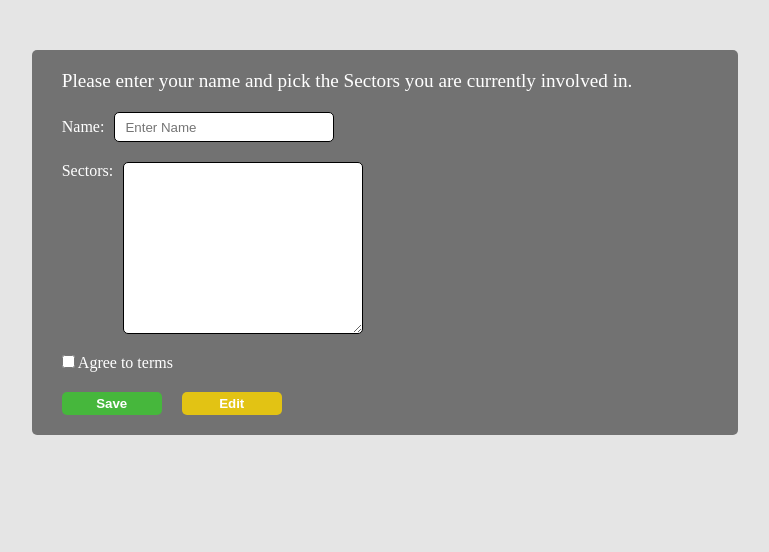
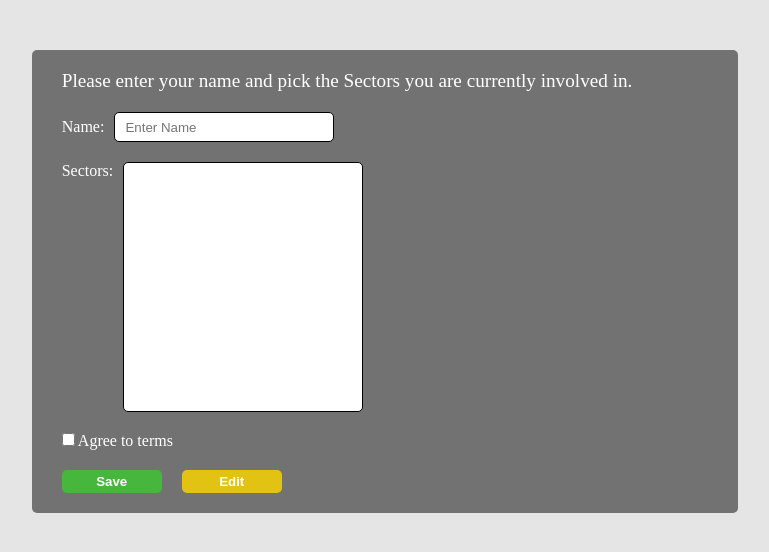
Before and after one commit to faridulccr/Testing-app, a React (Create React App) app: page / in a window 1280 px wide. Shown: the top 552 px of the page, without its empty margins (255-1024 px from the left). Built offline with nearby package versions, Linux system fonts and the light colour scheme; no server answers; the database is empty.

Commit message:
selected item change style

```diff
--- a/src/components/Select.js
+++ b/src/components/Select.js
@@ -15,6 +15,7 @@ const Select = ({ onChangeHandler, value }) => {
                     name="sectors"
                     onChange={onChangeHandler}
                     value={value}
+                    required
                 >
                     <Sectors sectors={sectors} />
                 </select>
--- a/src/components/Selected.js
+++ b/src/components/Selected.js
@@ -1,6 +1,11 @@
 const Selected = ({ selected }) => {
     return (
-        <select size="10">
+        <select
+            className="selected-items"
+            multiple={true}
+            size="10"
+            contentEditable={false}
+        >
             {selected &&
                 selected.length > 0 &&
                 selected.map((item, i) => <option>{item}</option>)}
--- a/src/components/UsersForm.js
+++ b/src/components/UsersForm.js
@@ -120,7 +120,6 @@ const UsersForm = () => {
                         <Select
                             onChangeHandler={handleChange}
                             value={formData.sectors}
-                            required
                         />
                     )}
                     {refill && <Selected selected={formData.sectors} />}
--- a/src/pages/home.style.scss
+++ b/src/pages/home.style.scss
@@ -37,15 +37,20 @@
         select {
             margin-left: 10px;
             min-width: 240px;
-            padding: 5px;
+            min-height: 250px;
+            max-height: fit-content;
+            padding: 5px 10px;
             border: 1px solid black;
             border-radius: 5px;
-            resize: vertical;
+            // resize: vertical;
 
             option {
                 margin: 5px 0;
                 padding: 2px 0;
             }
+        }
+        select.selected-items {
+            padding-bottom: 10px;
         }
     }
     .error {
@@ -108,6 +113,7 @@
             select {
                 margin-left: 0;
                 min-width: 150px;
+                min-height: 150px;
             }
         }
     }
```
